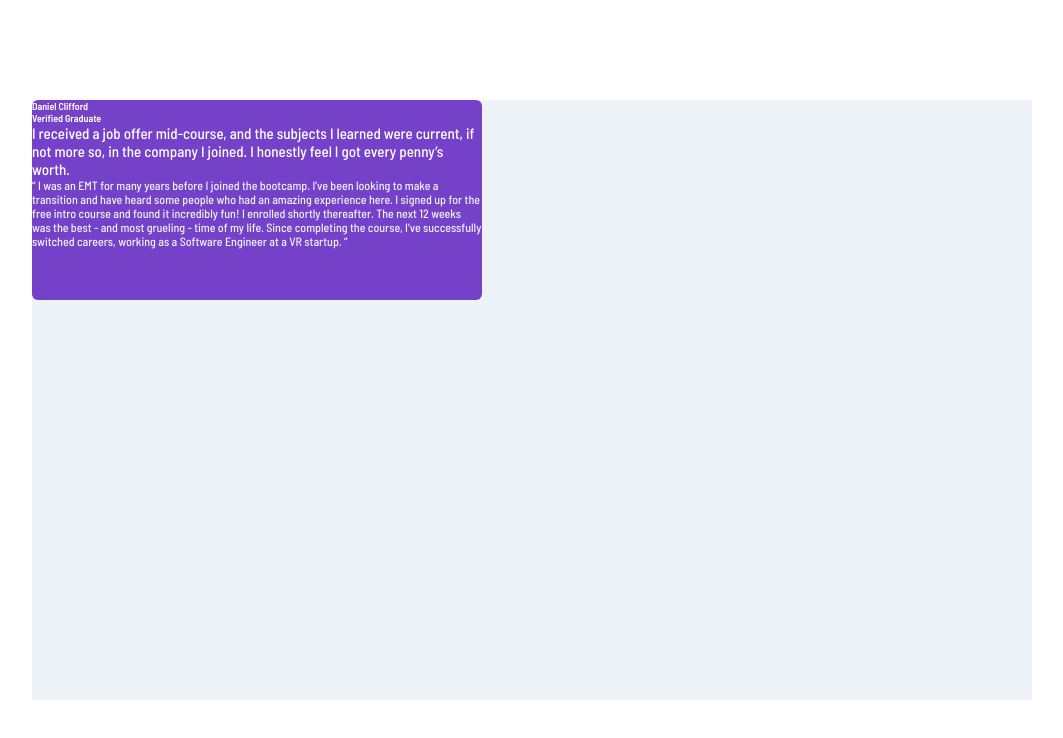
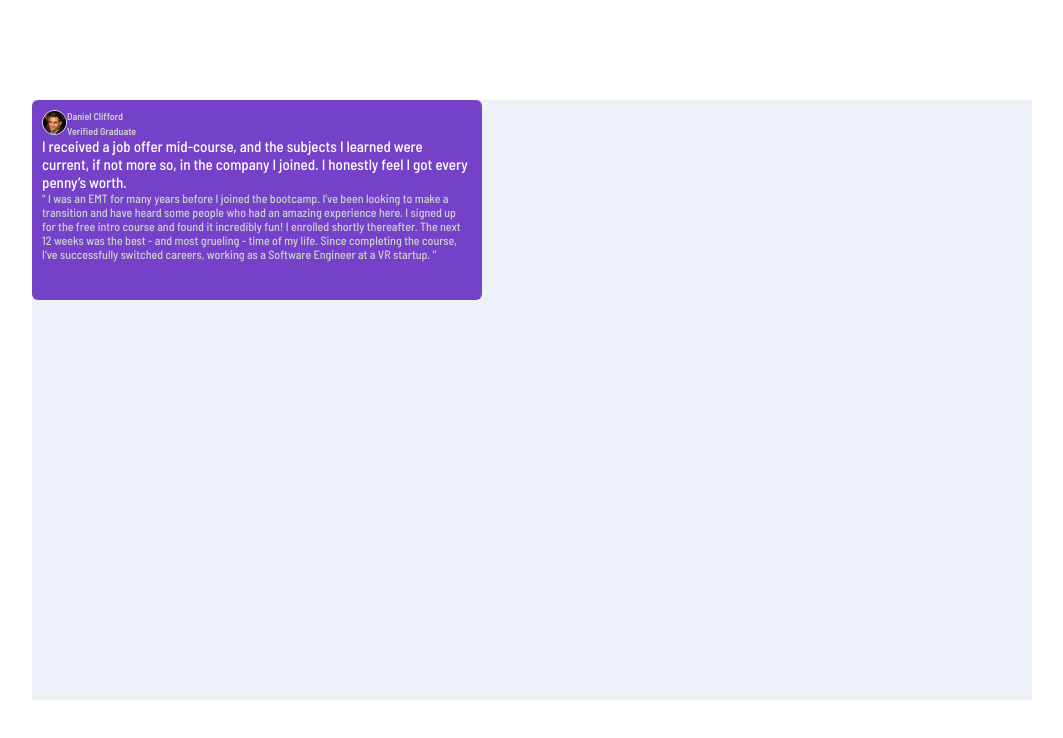
Before and after one commit to monsor3s/react-testimonials-grid, a React (Create React App) app: page / in a window 1280 px wide. Shown: the top 738 px of the page, without its empty margins (108-1171 px from the left). Built offline with nearby package versions, Linux system fonts and the light colour scheme.

Commit message:
good morning cmmt of day

```diff
--- a/src/components/IndexHomePage.tsx
+++ b/src/components/IndexHomePage.tsx
@@ -1,5 +1,6 @@
 import * as React from 'react'
-import { BodySection, FooterSection, HeaderSection, HomePage, HomePageContainer, SectionDaniel, Subtitle, Title } from './styles'
+import { BodySection, FooterSection, HeaderSection, HomePage, HomePageContainer, LogoDaniel, SectionDaniel, Subtitle, Title } from './styles'
+import imgDaniel from '../images/image-daniel.jpg'
 
 export const IndexHomePage = () => {
     return (
@@ -7,6 +8,7 @@ export const IndexHomePage = () => {
             <HomePageContainer>
             <SectionDaniel>
                 <HeaderSection>
+                    <LogoDaniel src={imgDaniel} alt="Imagem Daniel"/>
                     <Title>Daniel Clifford</Title>
                     <Subtitle>Verified Graduate</Subtitle>
                 </HeaderSection>
--- a/src/components/styles.ts
+++ b/src/components/styles.ts
@@ -20,21 +20,32 @@ export const SectionDaniel = styled.div`
     height: 200px;
     background-color: var(--violet);
     border-radius: 0.6rem;
+    padding: 1rem;
 `;
 
 export const HeaderSection = styled.div`
 
 `;
 
+export const LogoDaniel = styled.img`
+    width: 25px;
+    border: 1px solid var(--light-gray-blue);
+    border-radius: 3rem;
+    display: inline-block;
+    position: relative;
+`;
+
 export const Title = styled.h1`
     font-size: 1rem;
-    color: var(--white);
+    color: var(--light-gray);
+    display: inline-block;
+    position: absolute;
 `;
 
 export const Subtitle = styled.h2`
     font-size: 1rem;
-    color: var(--white);
-
+    color: var(--light-gray);
+    display: inline-block;
 `;
 
 export const BodySection = styled.div`
@@ -45,6 +56,5 @@ export const BodySection = styled.div`
 
 export const FooterSection = styled.div`
         font-size: 1.2rem;
-        color: var(--light-gray-blue);
-
+        color: var(--light-gray);
 `;
```
